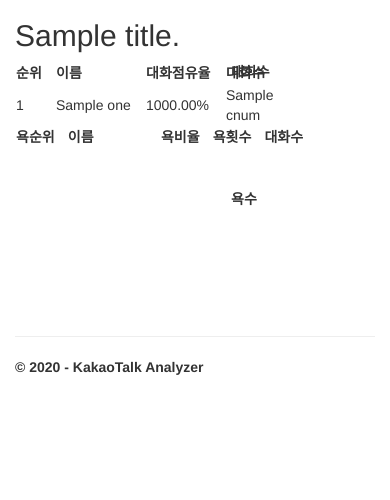
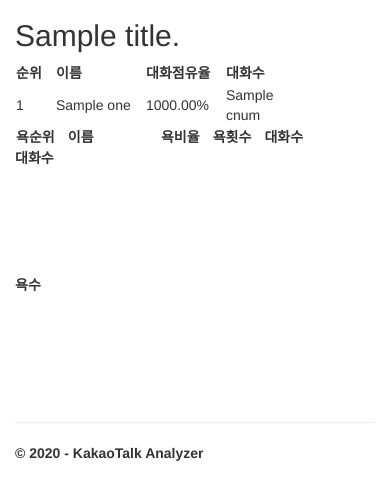
Before and after one commit to cosmoquester/KakaoAnalyzer, a Flask app: template templates/result.html in a window 390 px wide. Shown: the part 51-551 px from the top of the page. Run offline with Flask 2, Linux system fonts and the light colour scheme; the template is opened without the code that fills it: most values are stand-ins (such as "Sample title", 1, 10 or a date in 2020); lists and menus that the app fills with data are empty; some libraries are stand-ins or nearby versions.

Commit message:
mobile view improve

```diff
--- a/templates/result.html
+++ b/templates/result.html
@@ -5,7 +5,7 @@
 <script src='static/Chart.js'></script>
 <h2>{{ title }}.</h2>
 <div id="main" style=display:block>
-<div style="width:55%;float:left;height:{{25*(names|length)+5}}px;">
+<div style="min-width:55%;max-width:80%;float:left;min-height:{{25*(names|length)+5}}px;">
 {% set all=[] %}
 {% for one in names %}
     {% if all.append(people[one].cnum) %}{% endif %}
@@ -33,7 +33,7 @@
     {% endfor %}
 </table>
 
-<table style="flaot:right;min-width:294px">
+<table style="min-width:294px">
     <tr>
         <th style=width:50px>욕순위</th>
         <th style=width:90px>이름</th>
@@ -55,9 +55,9 @@
     {% endif %}
     {% endfor %}
 </table></div>
-<div style="width:40%;float:right;"><p><b>대화수<b></p>
-<canvas id="chart" width="500" height="400" style="flaot:right;max-width:80%"></canvas><br><p>욕수</p>
-<canvas id="chart2" width="500" height="400" style="flaot:right;max-width:80%"></canvas></div></div>
+<div style="width:40%;float:left"><p><b>대화수<b></p>
+<canvas id="chart" width="500" height="400" style="max-width:80%;"></canvas><br><p>욕수</p>
+<canvas id="chart2" width="500" height="400" style="max-width:80%;"></canvas></div></div>
 
 
 {% for name in names %}
```
